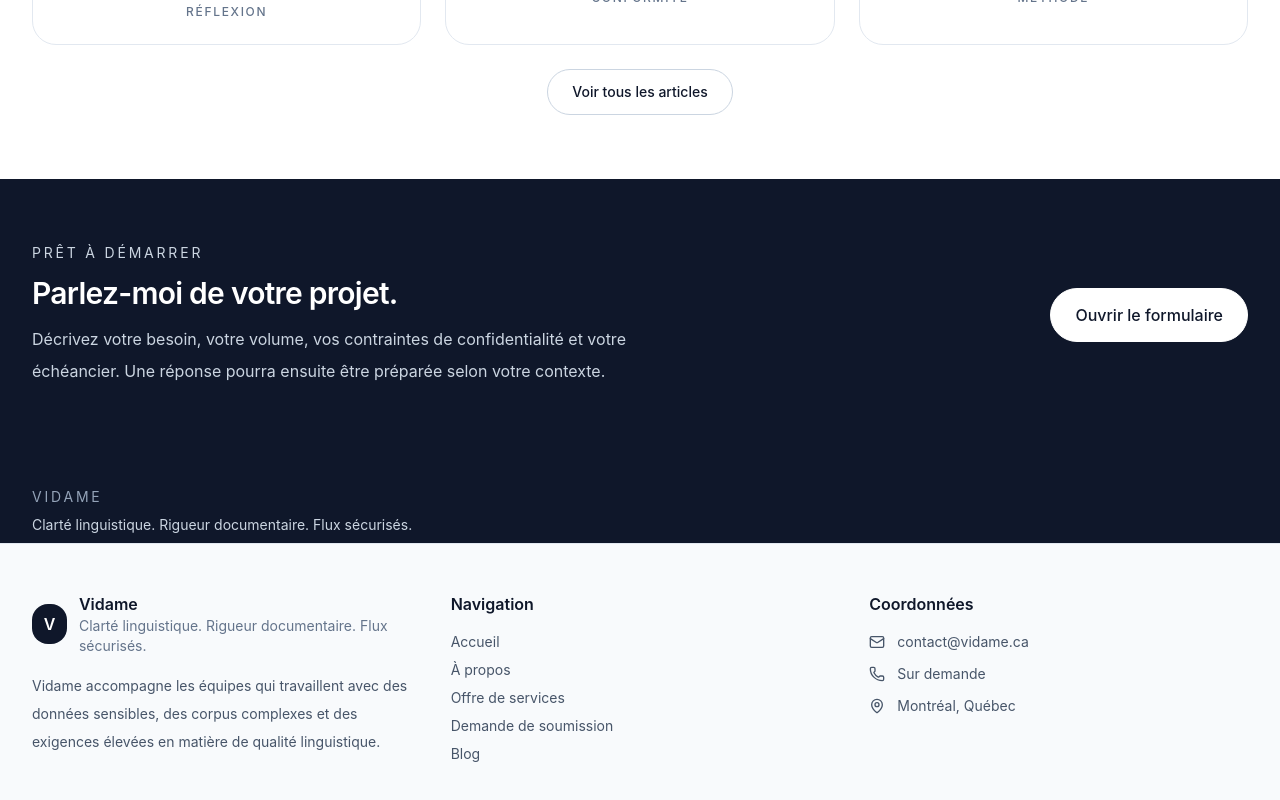
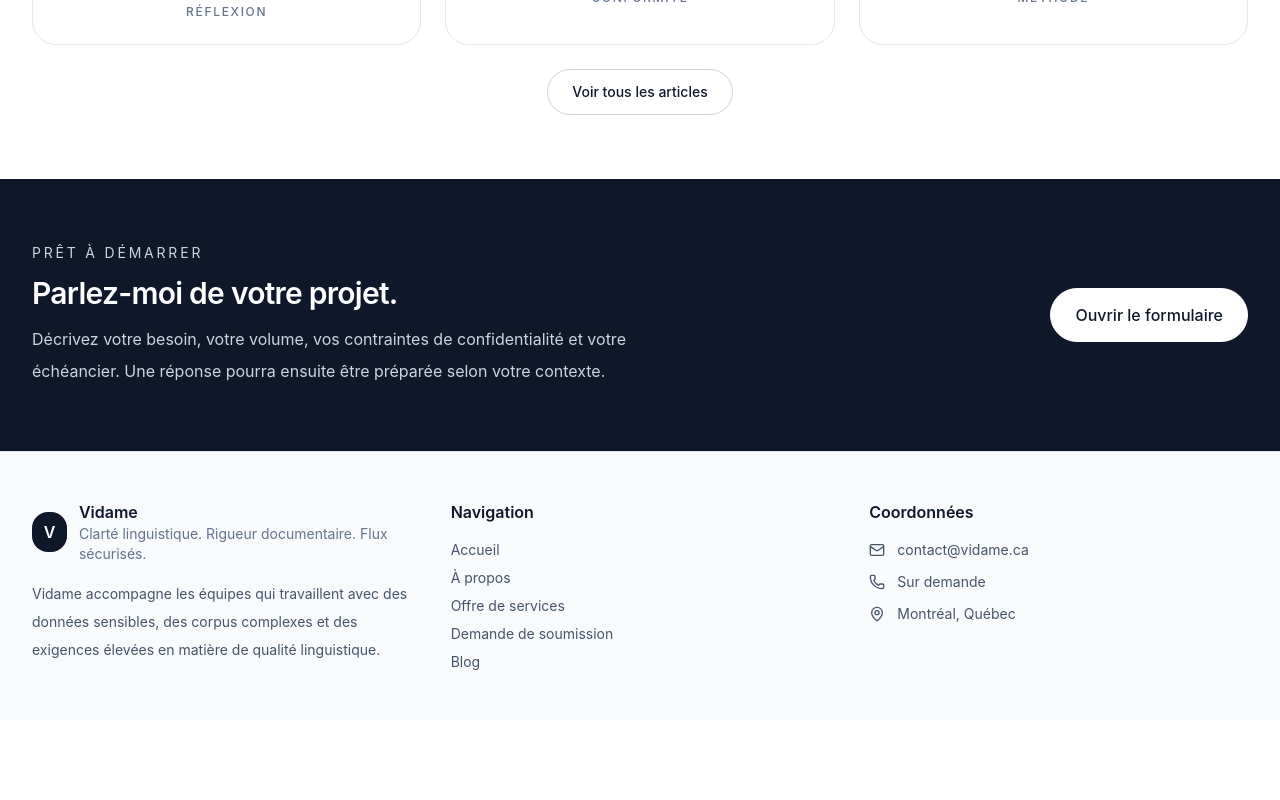
Before and after one commit to momopro21/vidame-recherche, a React (Vite) app: page / in a window 1280 px wide. Shown: the part 4069-4869 px from the top of the page. After the commit the page ends 4789 px from the top, so only its background shows below. Built offline with nearby package versions, Linux system fonts and the light colour scheme; the HTML template or start-up script is replaced by a standard one.

Commit message:
Update App.tsx

```diff
--- a/src/App.tsx
+++ b/src/App.tsx
@@ -271,17 +271,7 @@ function Shell({ page, setPage }: { page: string; setPage: (page: string) => voi
 
       {/* ===== VIDAME_REPERE_FOOTER ===== */}
       {/* Pied de page : coordonnées et rappel de navigation */}
-    <section className="bg-slate-900 text-white">
-      <div className="mx-auto max-w-7xl px-4 pt-3 pb-1 md:px-8">
-        <div className="mt-6 text-sm uppercase tracking-[0.2em] text-slate-400">
-          Vidame
-        </div>
-        <p className="mt-1 max-w-2xl text-sm leading-7 text-slate-300">
-          Clarté linguistique. Rigueur documentaire. Flux sécurisés.
-    </p>
-  </div>
-</section>
-      <footer className="border-t border-slate-200 bg-slate-50">
+       <footer className="border-t border-slate-200 bg-slate-50">
         <div className="mx-auto grid max-w-7xl gap-10 px-4 py-12 md:grid-cols-3 md:px-8">
           <div className="space-y-4">
             <div className="flex items-center gap-3">
```
